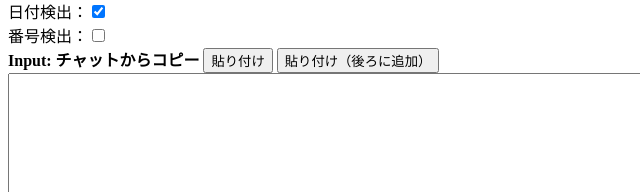
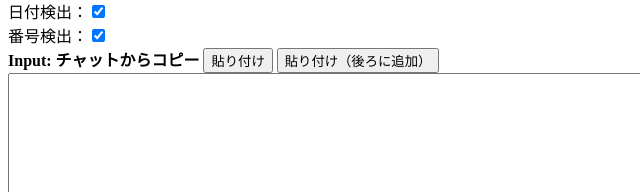
Before and after one commit to yam1yam/tool, a plain HTML site: page sengokutaiga_sumup_pos.html in a window 1280 px wide. Shown: the part 189-381 px from the top of the page, 0-640 px from the left. Drawn offline with Linux system fonts and the light colour scheme.

Commit message:
Change default of detectno checkbox.

```diff
--- a/sengokutaiga_sumup_pos.html
+++ b/sengokutaiga_sumup_pos.html
@@ -29,7 +29,7 @@ body {
 		改行頻度：<input type="number" id="nl" size="10" value="2" style="ime-mode: inactive"><br />
 		<label for="chkdup">重複チェック：</label><input type="checkbox" id="chkdup" checked><br />
 		<label for="detectdate">日付検出：</label><input type="checkbox" id="detectdate" checked><br />
-		<label for="detectno">番号検出：</label><input type="checkbox" id="detectno"><br />
+		<label for="detectno">番号検出：</label><input type="checkbox" id="detectno" checked><br />
 		<strong>Input: チャットからコピー</strong>&nbsp;<input type="button" id="trans_paste" value="貼り付け">&nbsp;<input type="button" id="trans_pasteadd" value="貼り付け（後ろに追加）"><br />
 		<textarea id="input_text" rows="15" cols="100"></textarea><br />
 		<input type="button" id="trans" value="↓変換する"><br />
```
